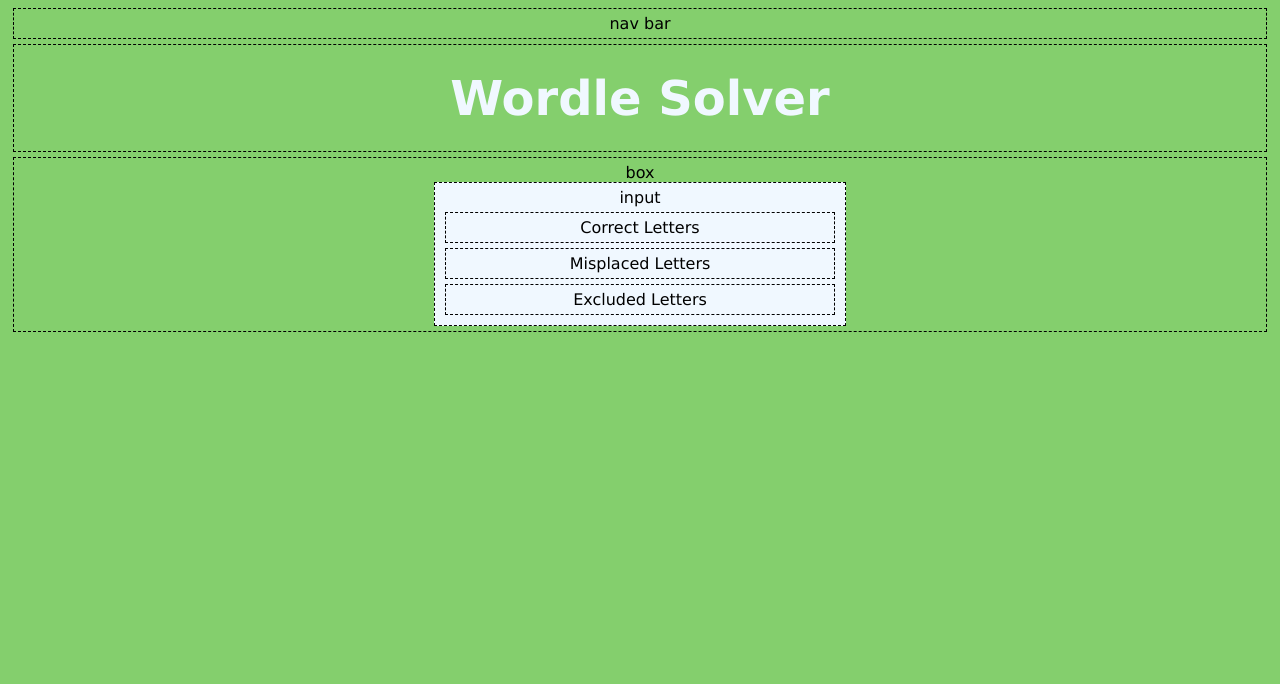
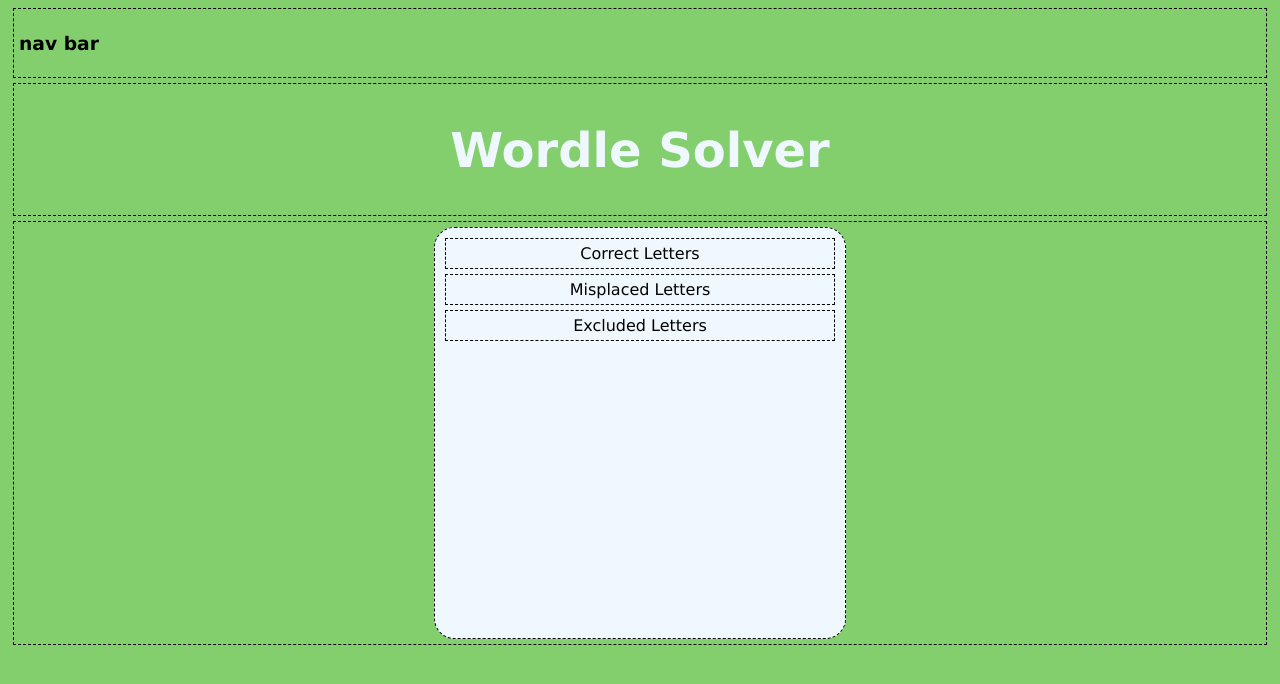
Before and after one commit to taylorbrayden/wordle-solver, a plain HTML site: page index.html in a window 1280 px wide. Drawn offline with Linux system fonts and the light colour scheme.

Commit message:
1:47 02/28/2024

```diff
--- a/index.css
+++ b/index.css
@@ -5,6 +5,8 @@
 
 .input-box {
     background-color: rgb(240, 248, 255);
+    border-radius: 5%;
+    height: 400px;
     margin: auto;
     max-width: 400px;
 }
@@ -19,5 +21,8 @@
 h1 {
     color: rgb(240, 248, 255);
     font-size: 3rem;
-    margin: 20px auto;
 }
+
+h2 {
+    color: rgb(240, 248, 255);
+}
--- a/index.html
+++ b/index.html
@@ -8,15 +8,13 @@
 </head>
 <body>
     <div>
-        nav bar
+        <h3 style="text-align: left;">nav bar</h3>
     </div>
     <div>
         <h1>Wordle Solver</h1>
     </div>
     <div>
-        box
         <div class="input-box">
-            input
             <div>
                 Correct Letters
             </div>
```
